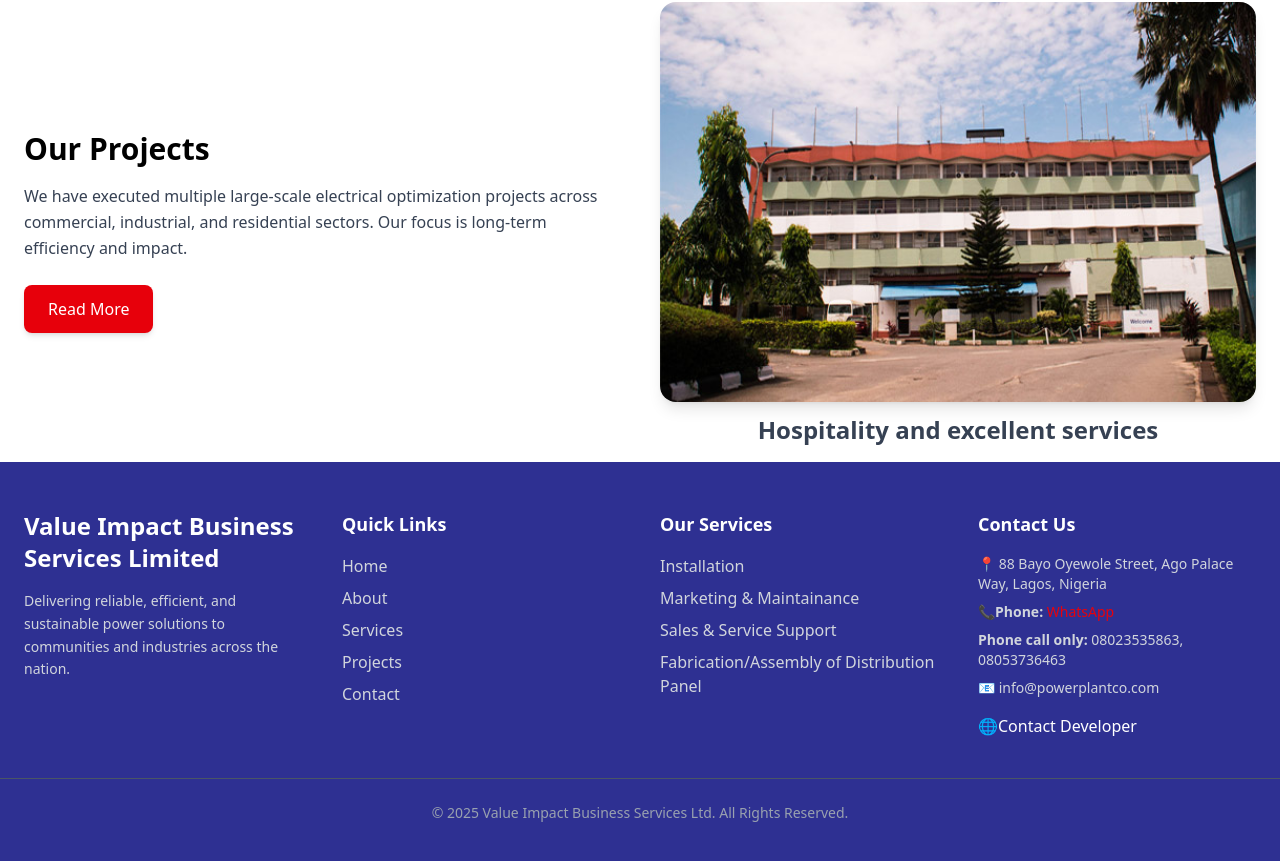
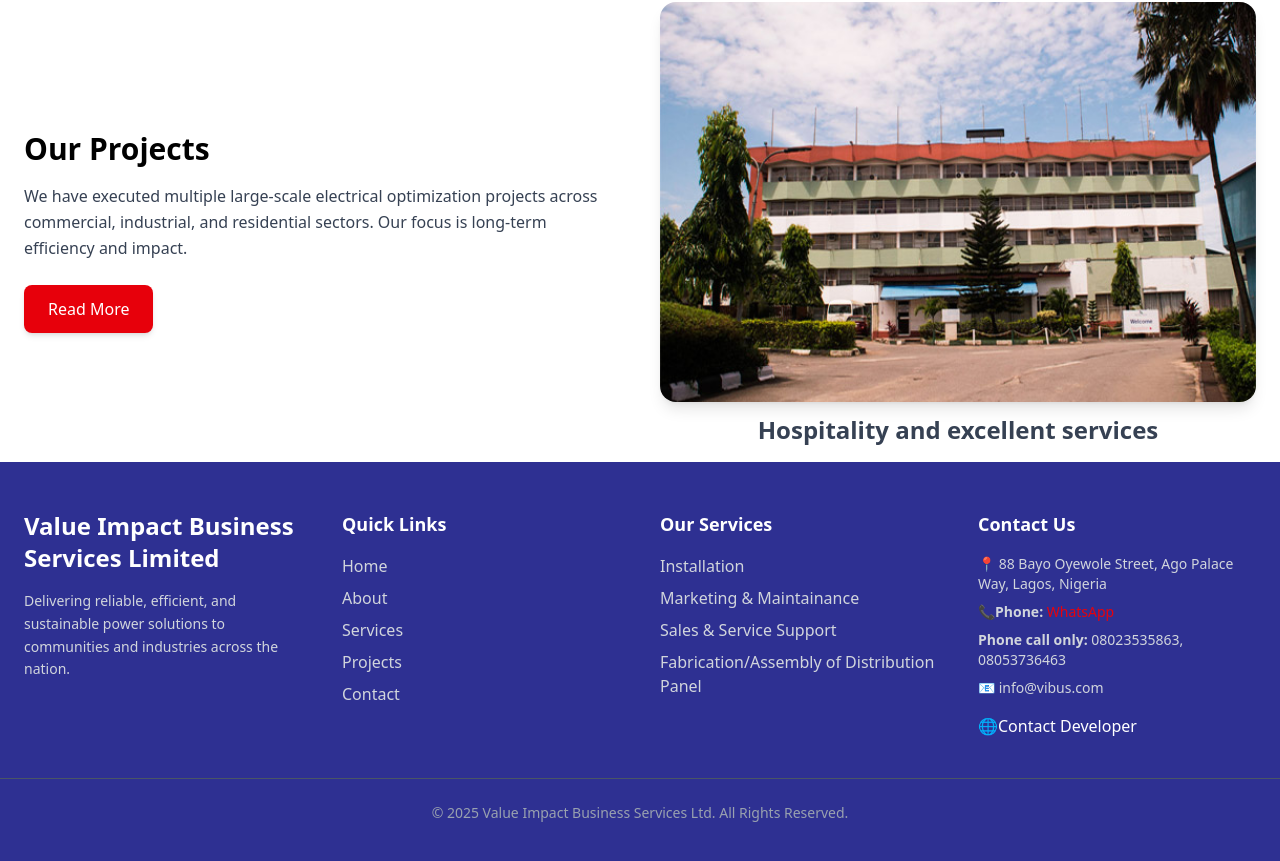
Before and after one commit to Muyiwa9419/vibus-website, a React (Vite) app: page / in a window 1280 px wide. Shown: the part 1934-2795 px from the top of the page. Built offline with nearby package versions, Linux system fonts and the light colour scheme.

Commit message:
contact info fix

```diff
--- a/src/components/Footer.jsx
+++ b/src/components/Footer.jsx
@@ -42,7 +42,7 @@ export default function Footer() {
             <li>📞
               <strong>Phone:</strong>{" "}
               <a
-                href="https://wa.link/5fnwcx"
+                href="https://wa.link/th6npf"
                 className="text-red-600 hover:underline"
               >
                 WhatsApp
@@ -54,7 +54,7 @@ export default function Footer() {
             </li>
             <li>
             </li>
-            <li>📧 info@powerplantco.com</li>
+            <li>📧 info@vibus.com</li>
           </ul>
           <div className="flex gap-4 mt-4">
             <a href="https://wa.link/e4b92o" className="hover:text-secondary transition">🌐Contact Developer</a>
```
